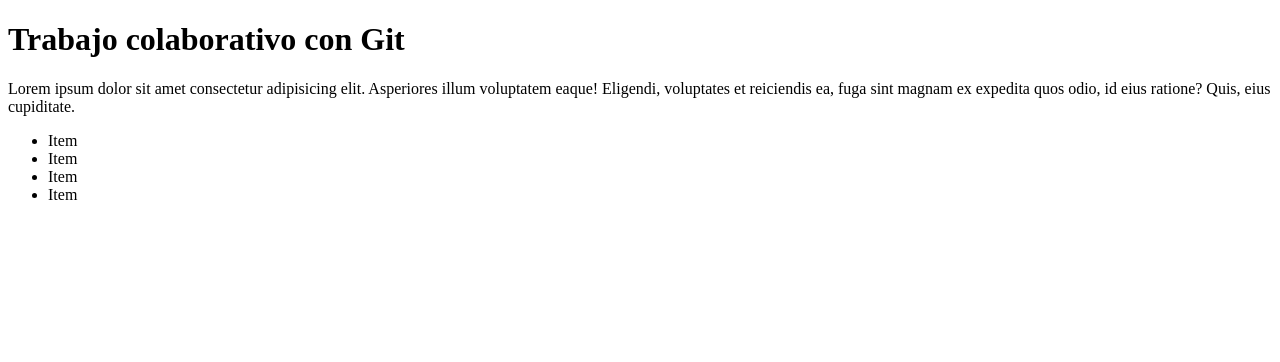
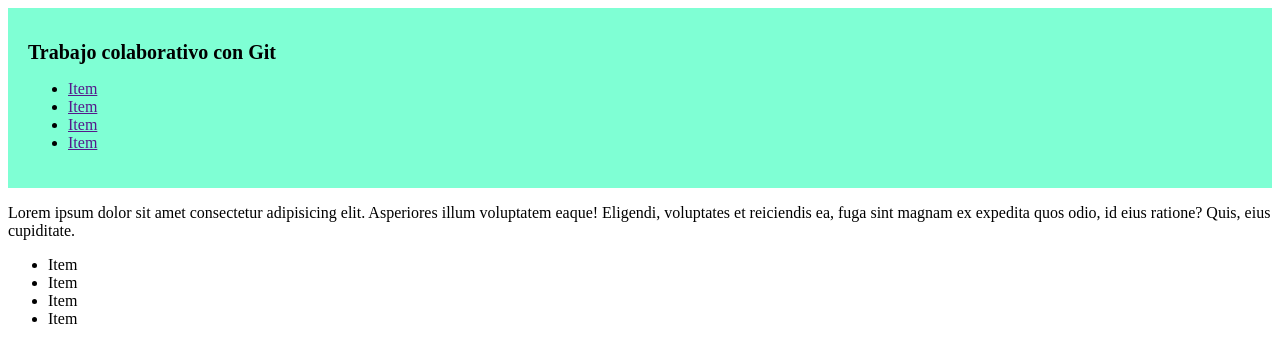
Before and after one commit to AnitaMartinez/trabajo-colaborativo-git, a plain HTML site: page index.html in a window 1280 px wide. Drawn offline with Linux system fonts and the light colour scheme.

Commit message:
Styles header

```diff
--- a/css/styles.css
+++ b/css/styles.css
@@ -0,0 +1,8 @@
+.header {
+  background-color: aquamarine;
+  padding: 20px;
+}
+
+.title {
+  font-size: 20px;
+}
--- a/index.html
+++ b/index.html
@@ -7,8 +7,16 @@
     <link rel="stylesheet" href="./css/styles.css" />
   </head>
   <body>
-    <header>
-      <h1>Trabajo colaborativo con Git</h1>
+    <header class="header">
+      <h1 class="title">Trabajo colaborativo con Git</h1>
+      <nav>
+        <ul>
+          <li><a href="">Item</a></li>
+          <li><a href="">Item</a></li>
+          <li><a href="">Item</a></li>
+          <li><a href="">Item</a></li>
+        </ul>
+      </nav>
     </header>
     <main>
       <section>
```
